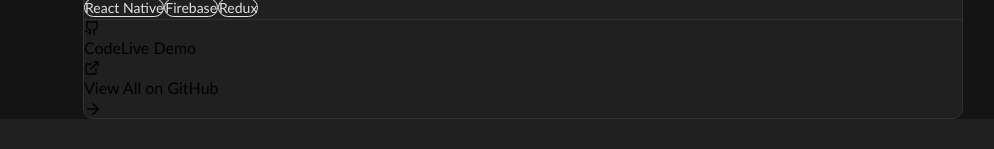
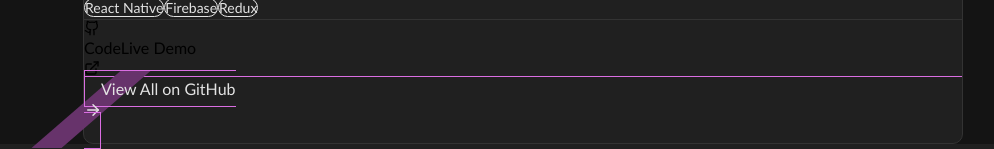
Before and after one commit to codewithjelo/Jelo_Portfolio, a React (Vite) app in the folder jelo-portfolio/: page / in a window 1280 px wide. Shown: the part 9267-9416 px from the top of the page, without its empty margins (117-1111 px from the left). Before the commit the page ends 9386 px from the top, so only its background shows below. Built offline with nearby package versions, Linux system fonts and the light colour scheme.

Commit message:
Add button animation

```diff
--- a/jelo-portfolio/src/styles/components/sections/projects.css
+++ b/jelo-portfolio/src/styles/components/sections/projects.css
@@ -61,6 +61,43 @@
   font-size: var(--text-sm);
 }
 
+.view-more {
+    border-top: 1px solid var(--accent);
+}
+
+.view-btn {
+  position: relative;
+  overflow: hidden;
+  background-color: transparent;
+  color: var(--text-color);
+  border: 1px solid var(--accent);
+  transition: color 0.25s ease;
+  z-index: 1;
+  padding: 8px 16px;
+}
+
+.view-btn::before {
+  content: "";
+  position: absolute;
+  inset: 0;
+  background: var(--accent-hover);
+  z-index: -1;
+  transform-origin: right;
+  transform: scaleX(2) translateX(20%) skew(-30deg);
+  transition: transform 0.45s cubic-bezier(.22,.9,.37,1);
+  pointer-events: none;
+  -webkit-backface-visibility: hidden;
+}
+
+.view-btn:hover::before {
+  transform: skew(-30deg) translateX(120%);
+}
+
+.view-btn:hover {
+  color: var(--text-color);
+  border-color: var(--accent);
+}
+
 .custom-scrollbar::-webkit-scrollbar {
     width: 8px;
 }
```
